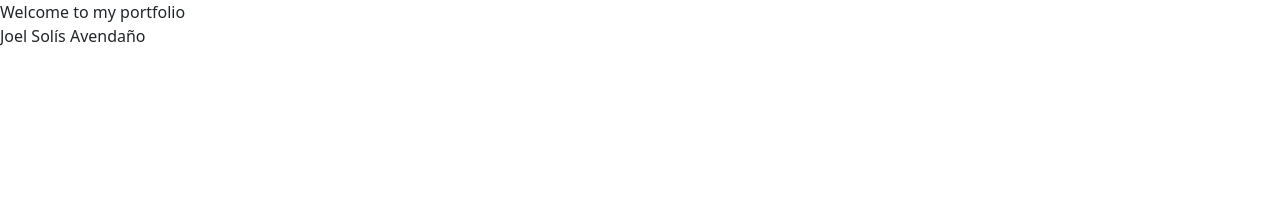
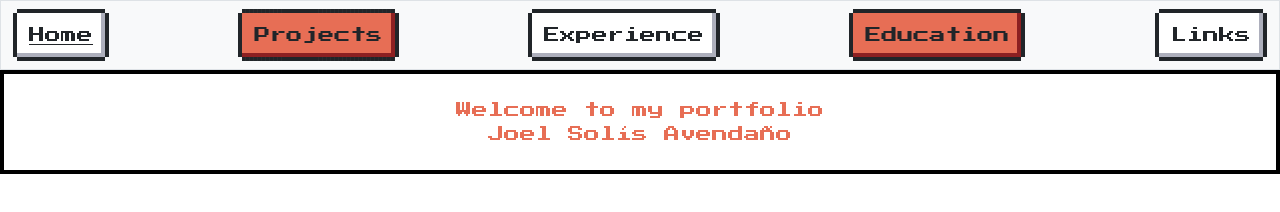
Before and after one commit to joesolis111/portfolio, a website: page index.html in a window 1280 px wide. Drawn offline with nearby package versions, Linux system fonts and the light colour scheme.

Commit message:
Add navigation bar prototype

```diff
--- a/index.html
+++ b/index.html
@@ -3,6 +3,10 @@
 <html lang="en">
   <head>
     <link rel="stylesheet" href="./node_modules/nes.css/css/nes.min.css" />
+    <link
+      href="https://fonts.googleapis.com/css?family=Press+Start+2P"
+      rel="stylesheet"
+    />
     <meta content="width=device-width, initial-scale=1.0" name="viewport" />
     <link
       href="https://cdn.jsdelivr.net/npm/bootstrap@5.2.3/dist/css/bootstrap.min.css"
@@ -15,17 +19,22 @@
       integrity="sha384-kenU1KFdBIe4zVF0s0G1M5b4hcpxyD9F7jL+jjXkk+Q2h455rYXK/7HAuoJl+0I4"
       crossorigin="anonymous"
     ></script>
-    <link href="styles.css" rel="stylesheet">
-
+    <link href="styles.css" rel="stylesheet" />
     <title>Home</title>
+    <nav class="bg-light border navbar navbar-expand-md navbar-light">
+      <div class="container-fluid">
+        <a type="button" class="nes-btn" href="index.html">Home</a>
+        <a type="button" class="nes-btn is-error">Projects</a>
+        <a type="button" class="nes-btn">Experience</a>
+        <a type="button" class="nes-btn is-error">Education</a>
+        <a type="button" class="nes-btn">Links</a>
+      </div>
+    </nav>
   </head>
   <body>
-    <div class="header">
-        <header>Welcome to my portfolio</header>
+    <div class="nes-container with-title is-centered">
+      <span class="nes-text is-error">Welcome to my portfolio<br /></span>
+      <span class="nes-text is-error">Joel Solís Avendaño</span>
     </div>
-    <div class="header_2">
-        <header>Joel Solís Avendaño</header>
-    </div>
-    <div></div>
   </body>
 </html>
--- a/styles.css
+++ b/styles.css
@@ -0,0 +1,3 @@
+  html, body, pre, code, kbd, samp {
+          font-family: "Press Start 2P";
+      }
```
Also changed, not shown: projects.html (added), 1 other file.
